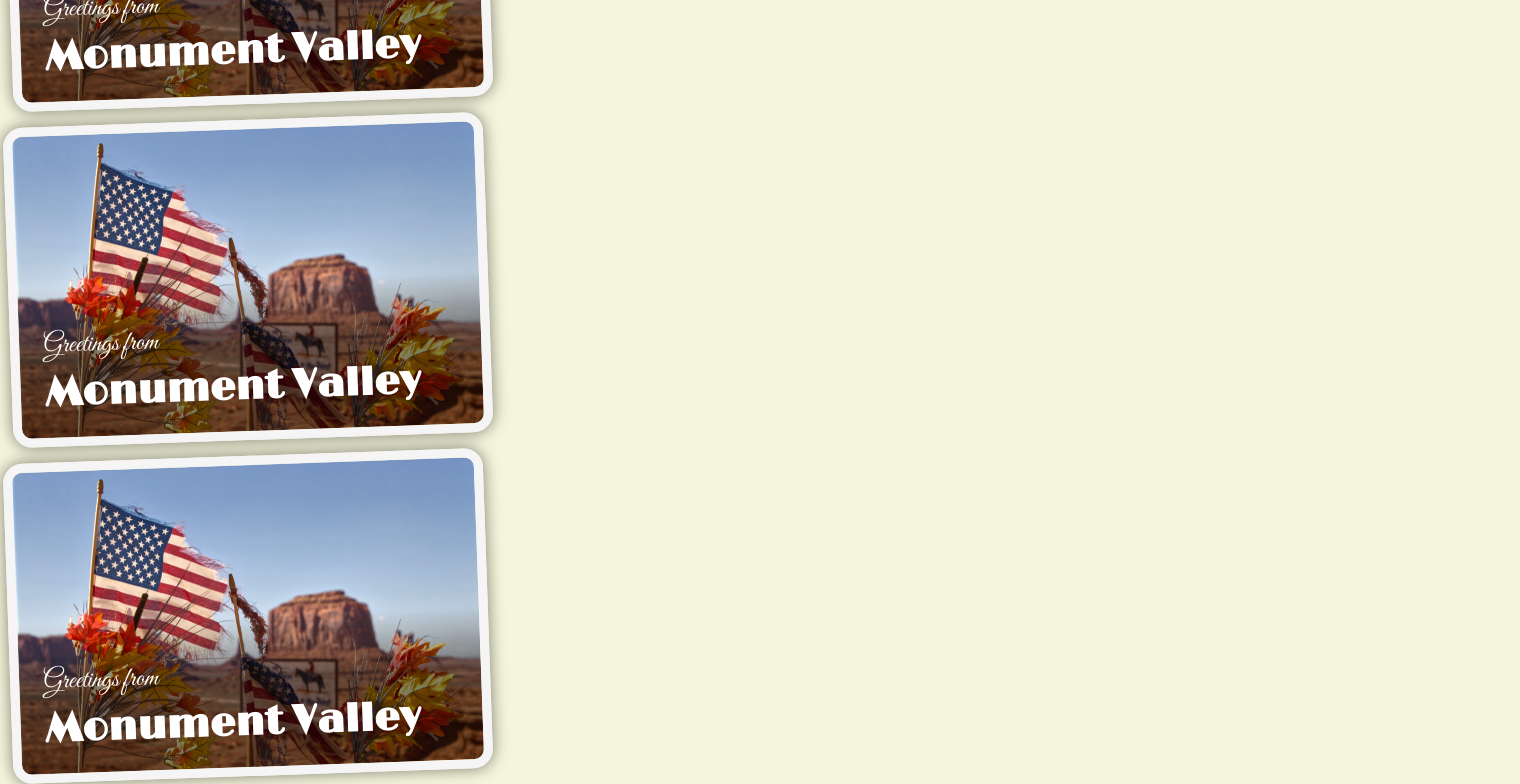
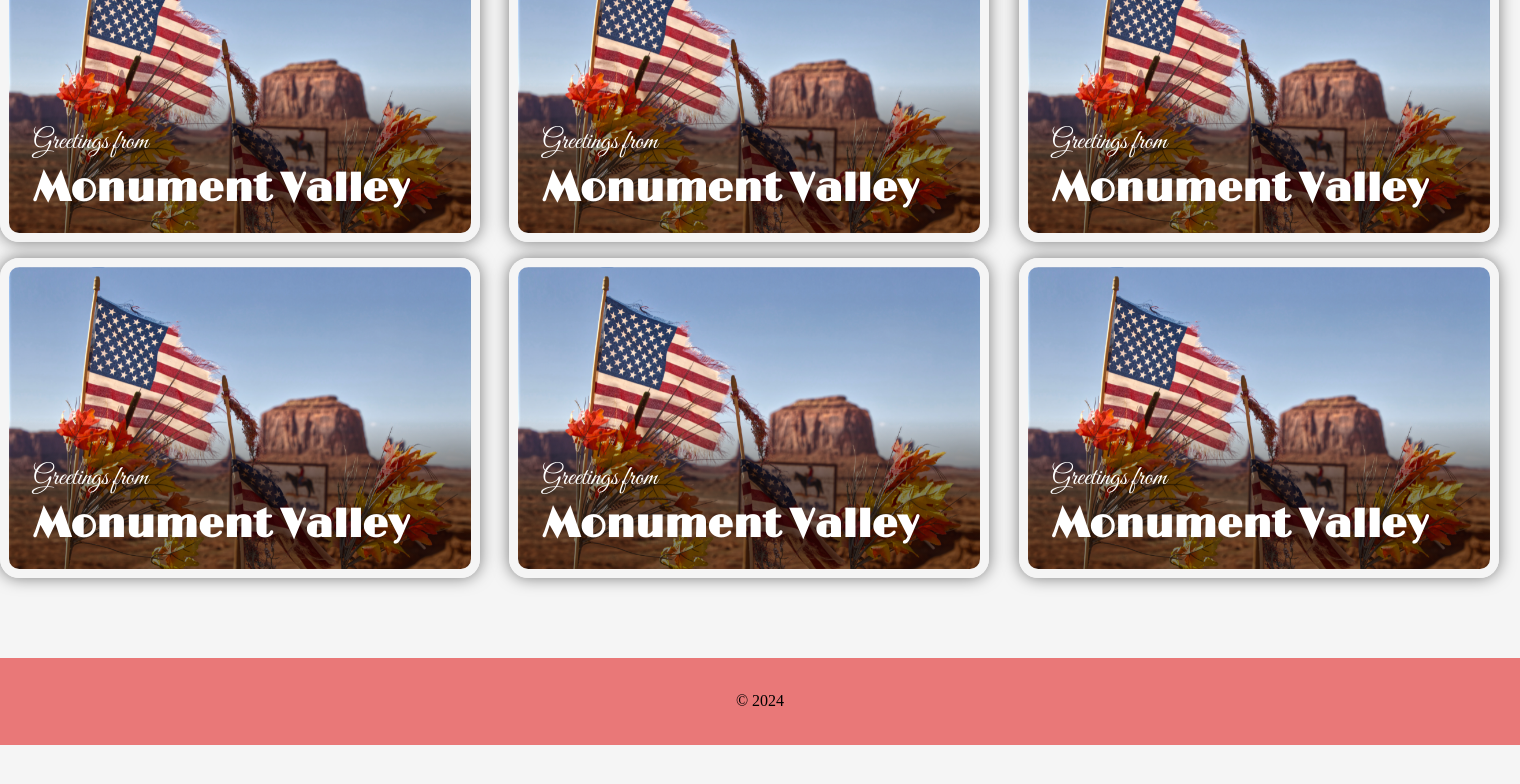
Before and after one commit to Lifad457/usa, a React (Vite) app: page / in a window 1280 px wide. Shown: the part 1440-2224 px from the top of the page, 1520 px wide, since content can reach past the window. After the commit the page ends 2185 px from the top, so only its background shows below. Built offline with nearby package versions, Linux system fonts and the light colour scheme; a web font is replaced by a local one.

Commit message:
Update styles and components

```diff
--- a/src/components/DescLayout.jsx
+++ /dev/null
@@ -1,10 +0,0 @@
-import { Outlet } from "react-router-dom";
-import { DescWrapper } from "../styles/desc-layout.css";
-
-export default function DescLayout() {
-    return (
-        <DescWrapper>
-            <Outlet />
-        </DescWrapper>
-    )
-}
--- a/src/components/Footer.jsx
+++ b/src/components/Footer.jsx
@@ -3,7 +3,7 @@ import { FooterContainer } from "../styles/footer.css";
 export default function Footer() {
     return (
         <FooterContainer>
-            <p>&copy; 2021</p>
+            <p>&copy; 2024</p>
         </FooterContainer>
     )
 }
--- a/src/main.jsx
+++ b/src/main.jsx
@@ -4,11 +4,12 @@ import { Route, RouterProvider, createBrowserRouter, createRoutesFromElements }
 import App from './pages/App.jsx'
 import ErrorPage from './pages/ErrorPage.jsx'
 import MonumentValley from './pages/MonumentValley.jsx'
+import Index from './pages/Index.jsx'
 
 const router = createBrowserRouter(createRoutesFromElements(
   <Route path='/' element={<App />} >
-      <Route index element={<ErrorPage />} />
-      <Route path='monument-valley' element={<MonumentValley />} />
+    <Route index element={<Index />} />
+    <Route path='monument-valley' element={<MonumentValley />} />
 
     <Route path="*" element={<ErrorPage />} />
   </Route>
--- a/src/pages/App.jsx
+++ b/src/pages/App.jsx
@@ -1,24 +1,12 @@
-import DescLayout from "../components/DescLayout";
+import { Outlet } from "react-router-dom";
 import Footer from "../components/Footer";
-import Header from "../components/Header";
-import PostCard from "../components/PostCard";
-import { AppContainer, CardWrapper } from "../styles/app.css";
 import { GlobalStyle } from "../styles/global.css";
 
 export default function App() {
   return (
     <>
       <GlobalStyle />
-      <Header />
-      <AppContainer>
-        <CardWrapper>
-            <PostCard to="/" end />
-            <PostCard to="/monument-valley" />
-            <PostCard to="/" end />
-            <PostCard to="/" end />
-        </CardWrapper>
-        <DescLayout />
-      </AppContainer>
+        <Outlet />
       <Footer />
     </>
   )
--- /dev/null
+++ b/src/pages/Index.jsx
@@ -0,0 +1,26 @@
+import { CardWrapper } from "../styles/post-card.css";
+import PostCard from "../components/PostCard";
+import Header from "../components/Header";
+import { AppContainer } from "../styles/app.css";
+
+export default function Index() {
+    return (
+        <>
+            <Header />
+            <AppContainer>
+                <h1>Choisissez une carte postale</h1>
+                <CardWrapper>
+                    <PostCard to="/monument-valley" />
+                    <PostCard to="/monument-valley" />
+                    <PostCard to="/monument-valley" />
+                    <PostCard to="/monument-valley" />
+                    <PostCard to="/monument-valley" />
+                    <PostCard to="/monument-valley" />
+                    <PostCard to="/monument-valley" />
+                    <PostCard to="/monument-valley" />
+                    <PostCard to="/monument-valley" />
+                </CardWrapper>
+            </AppContainer>
+        </>
+    )
+}
--- a/src/pages/MonumentValley.jsx
+++ b/src/pages/MonumentValley.jsx
@@ -1,7 +1,32 @@
+import Header from "../components/Header";
+
 export default function MonumentValley() {
     return (
         <div>
+            <Header />
             <h1>Monument Valley</h1>
+            <p>Monument Valley is a region of the Colorado Plateau characterized by a cluster of vast sandstone buttes, the largest reaching 1,000 ft above the valley floor. It is located on the Arizona-Utah state line near the Four Corners area. The valley lies within the range of the Navajo Nation Reservation, and is accessible from U.S. Highway 163.</p>
+            <p>Monument Valley is a region of the Colorado Plateau characterized by a cluster of vast sandstone buttes, the largest reaching 1,000 ft above the valley floor. It is located on the Arizona-Utah state line near the Four Corners area. The valley lies within the range of the Navajo Nation Reservation, and is accessible from U.S. Highway 163.</p>
+            <p>Monument Valley is a region of the Colorado Plateau characterized by a cluster of vast sandstone buttes, the largest reaching 1,000 ft above the valley floor. It is located on the Arizona-Utah state line near the Four Corners area. The valley lies within the range of the Navajo Nation Reservation, and is accessible from U.S. Highway 163.</p>
+            <p>Monument Valley is a region of the Colorado Plateau characterized by a cluster of vast sandstone buttes, the largest reaching 1,000 ft above the valley floor. It is located on the Arizona-Utah state line near the Four Corners area. The valley lies within the range of the Navajo Nation Reservation, and is accessible from U.S. Highway 163.</p>
+            <p>Monument Valley is a region of the Colorado Plateau characterized by a cluster of vast sandstone buttes, the largest reaching 1,000 ft above the valley floor. It is located on the Arizona-Utah state line near the Four Corners area. The valley lies within the range of the Navajo Nation Reservation, and is accessible from U.S. Highway 163.</p>
+            <p>Monument Valley is a region of the Colorado Plateau characterized by a cluster of vast sandstone buttes, the largest reaching 1,000 ft above the valley floor. It is located on the Arizona-Utah state line near the Four Corners area. The valley lies within the range of the Navajo Nation Reservation, and is accessible from U.S. Highway 163.</p>
+            <p>Monument Valley is a region of the Colorado Plateau characterized by a cluster of vast sandstone buttes, the largest reaching 1,000 ft above the valley floor. It is located on the Arizona-Utah state line near the Four Corners area. The valley lies within the range of the Navajo Nation Reservation, and is accessible from U.S. Highway 163.</p>
+            <p>Monument Valley is a region of the Colorado Plateau characterized by a cluster of vast sandstone buttes, the largest reaching 1,000 ft above the valley floor. It is located on the Arizona-Utah state line near the Four Corners area. The valley lies within the range of the Navajo Nation Reservation, and is accessible from U.S. Highway 163.</p>
+            <p>Monument Valley is a region of the Colorado Plateau characterized by a cluster of vast sandstone buttes, the largest reaching 1,000 ft above the valley floor. It is located on the Arizona-Utah state line near the Four Corners area. The valley lies within the range of the Navajo Nation Reservation, and is accessible from U.S. Highway 163.</p>
+            <p>Monument Valley is a region of the Colorado Plateau characterized by a cluster of vast sandstone buttes, the largest reaching 1,000 ft above the valley floor. It is located on the Arizona-Utah state line near the Four Corners area. The valley lies within the range of the Navajo Nation Reservation, and is accessible from U.S. Highway 163.</p>
+            <p>Monument Valley is a region of the Colorado Plateau characterized by a cluster of vast sandstone buttes, the largest reaching 1,000 ft above the valley floor. It is located on the Arizona-Utah state line near the Four Corners area. The valley lies within the range of the Navajo Nation Reservation, and is accessible from U.S. Highway 163.</p>
+            <p>Monument Valley is a region of the Colorado Plateau characterized by a cluster of vast sandstone buttes, the largest reaching 1,000 ft above the valley floor. It is located on the Arizona-Utah state line near the Four Corners area. The valley lies within the range of the Navajo Nation Reservation, and is accessible from U.S. Highway 163.</p>
+            <p>Monument Valley is a region of the Colorado Plateau characterized by a cluster of vast sandstone buttes, the largest reaching 1,000 ft above the valley floor. It is located on the Arizona-Utah state line near the Four Corners area. The valley lies within the range of the Navajo Nation Reservation, and is accessible from U.S. Highway 163.</p>
+            <p>Monument Valley is a region of the Colorado Plateau characterized by a cluster of vast sandstone buttes, the largest reaching 1,000 ft above the valley floor. It is located on the Arizona-Utah state line near the Four Corners area. The valley lies within the range of the Navajo Nation Reservation, and is accessible from U.S. Highway 163.</p>
+            <p>Monument Valley is a region of the Colorado Plateau characterized by a cluster of vast sandstone buttes, the largest reaching 1,000 ft above the valley floor. It is located on the Arizona-Utah state line near the Four Corners area. The valley lies within the range of the Navajo Nation Reservation, and is accessible from U.S. Highway 163.</p>
+            <p>Monument Valley is a region of the Colorado Plateau characterized by a cluster of vast sandstone buttes, the largest reaching 1,000 ft above the valley floor. It is located on the Arizona-Utah state line near the Four Corners area. The valley lies within the range of the Navajo Nation Reservation, and is accessible from U.S. Highway 163.</p>
+            <p>Monument Valley is a region of the Colorado Plateau characterized by a cluster of vast sandstone buttes, the largest reaching 1,000 ft above the valley floor. It is located on the Arizona-Utah state line near the Four Corners area. The valley lies within the range of the Navajo Nation Reservation, and is accessible from U.S. Highway 163.</p>
+            <p>Monument Valley is a region of the Colorado Plateau characterized by a cluster of vast sandstone buttes, the largest reaching 1,000 ft above the valley floor. It is located on the Arizona-Utah state line near the Four Corners area. The valley lies within the range of the Navajo Nation Reservation, and is accessible from U.S. Highway 163.</p>
+            <p>Monument Valley is a region of the Colorado Plateau characterized by a cluster of vast sandstone buttes, the largest reaching 1,000 ft above the valley floor. It is located on the Arizona-Utah state line near the Four Corners area. The valley lies within the range of the Navajo Nation Reservation, and is accessible from U.S. Highway 163.</p>
+            <p>Monument Valley is a region of the Colorado Plateau characterized by a cluster of vast sandstone buttes, the largest reaching 1,000 ft above the valley floor. It is located on the Arizona-Utah state line near the Four Corners area. The valley lies within the range of the Navajo Nation Reservation, and is accessible from U.S. Highway 163.</p>
+            <p>Monument Valley is a region of the Colorado Plateau characterized by a cluster of vast sandstone buttes, the largest reaching 1,000 ft above the valley floor. It is located on the Arizona-Utah state line near the Four Corners area. The valley lies within the range of the Navajo Nation Reservation, and is accessible from U.S. Highway 163.</p>
+            <p>Monument Valley is a region of the Colorado Plateau characterized by a cluster of vast sandstone buttes, the largest reaching 1,000 ft above the valley floor. It is located on the Arizona-Utah state line near the Four Corners area. The valley lies within the range of the Navajo Nation Reservation, and is accessible from U.S. Highway 163.</p>
             <p>Monument Valley is a region of the Colorado Plateau characterized by a cluster of vast sandstone buttes, the largest reaching 1,000 ft above the valley floor. It is located on the Arizona-Utah state line near the Four Corners area. The valley lies within the range of the Navajo Nation Reservation, and is accessible from U.S. Highway 163.</p>
         </div>
     )
--- a/src/styles/app.css.js
+++ b/src/styles/app.css.js
@@ -2,19 +2,15 @@ import styled from "styled-components";
 
 export const AppContainer = styled.div`
     display: flex;
-    flex-direction: row;
+    flex-direction: column;
     justify-content: center;
+    align-items: center;
     margin: 0 auto;
-    max-width: 90rem;
-    min-width: 90rem;
-`
-export const CardWrapper = styled.div`
-    display: flex;
-    flex-direction: column;
-    margin-top: 5rem;
 
-    a {
-        text-decoration: none;
-        color: #ffffff;
+    h1 {
+        padding-top: 3rem;
+        font-size: var(--fs-large);
+        font-family: var(--ff-header);
+        margin: 1rem 0;
     }
 `
--- a/src/styles/desc-layout.css.js
+++ /dev/null
@@ -1,8 +0,0 @@
-import styled from "styled-components";
-
-export const DescWrapper = styled.div`
-    display: flex;
-    flex-direction: column;
-    font-family: var(--ff-primary);
-    margin: 0 auto;
-`
--- a/src/styles/global.css.js
+++ b/src/styles/global.css.js
@@ -28,7 +28,7 @@ export const GlobalStyle = createGlobalStyle`
 
     body {
         font-family: var(--font-secondary);
-        background-color: beige;
+        background-color: whitesmoke;
         line-height: 1.4;
         min-height: 100vh;
         min-height: 100dvh;
--- a/src/styles/post-card.css.js
+++ b/src/styles/post-card.css.js
@@ -2,15 +2,25 @@ import styled from "styled-components";
 import monumentValley from "../assets/images/monument-valley.png";
 import { Link } from "react-router-dom";
 
+export const CardWrapper = styled.div`
+    display: grid;
+    grid-template-columns: repeat(auto-fill, minmax(30rem, 1fr));
+    grid-gap: 1rem .5rem;
+    margin-top: 5rem;
+    width: 95rem;
+
+    a {
+        text-decoration: none;
+        color: #ffffff;
+    }
+`
 export const PostCardContainer = styled(Link)`
     display: flex;
     flex-direction: column;
     justify-content: flex-end;
-    position: relative;
     font-size: var(--fs-medium);
     width: 30rem;
     height: 20rem;
-    margin: .5rem;
     padding: 1rem 1.5rem;
     border-radius: 1.2rem;
     border: .6rem solid whitesmoke;
@@ -23,8 +33,7 @@ export const PostCardContainer = styled(Link)`
         url(${monumentValley});
     background-size: cover;
     background-position: top right;
-    transform: rotate(-2deg);
-    transition: 500ms transform ease-in-out;
+    transition: 500ms scale ease-in-out;
     cursor: pointer;
 
     h2 {
@@ -36,17 +45,17 @@ export const PostCardContainer = styled(Link)`
     }
 
     &:hover {
-        transform: scale(1.2) rotate(0deg);
+        scale: 1.5;
         z-index: 2;
     }
 
     :hover + & {
-        transform: scale(1.1) rotate(+2deg);
+        scale: 1.05;
         z-index: 1;
     }
 
     &:has(+ :hover) {
-        transform: scale(1.1) rotate(-4deg);
+        scale: 1.05;
         z-index: 1;
     }
 `
```
